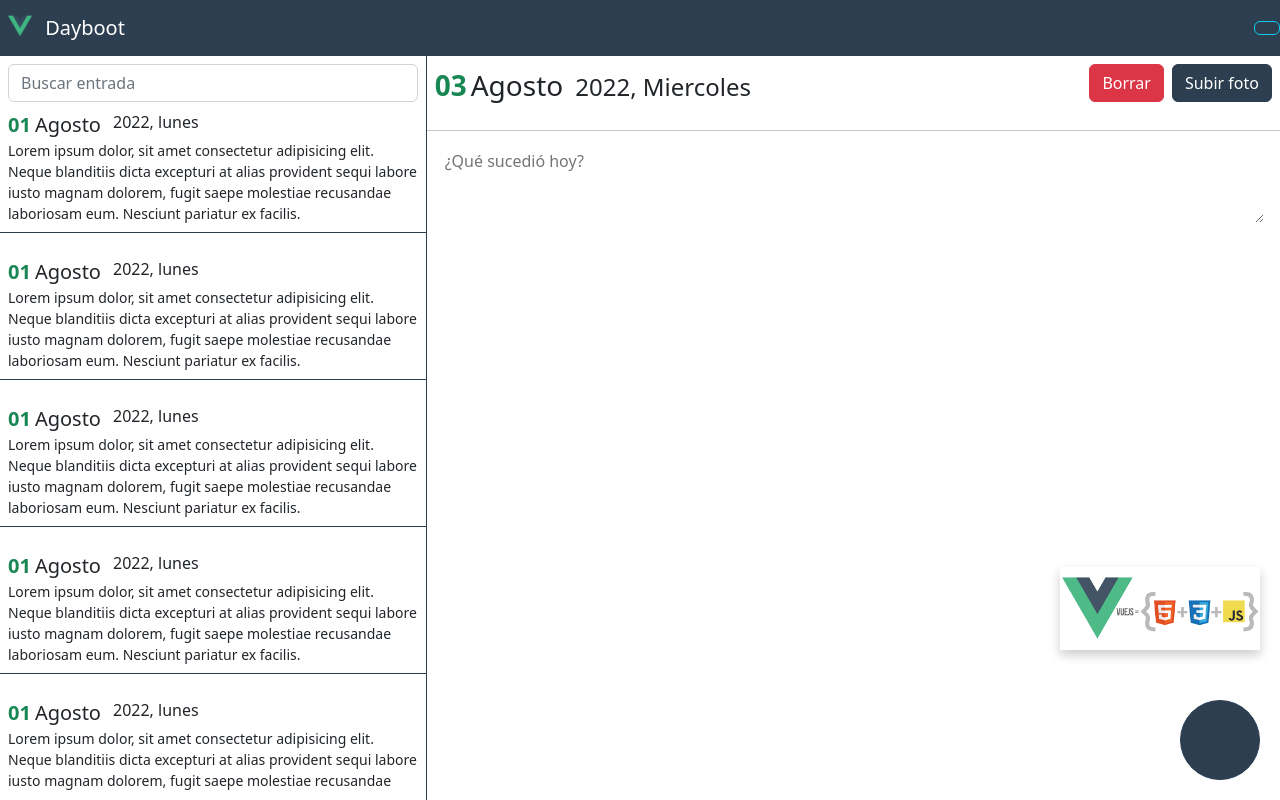
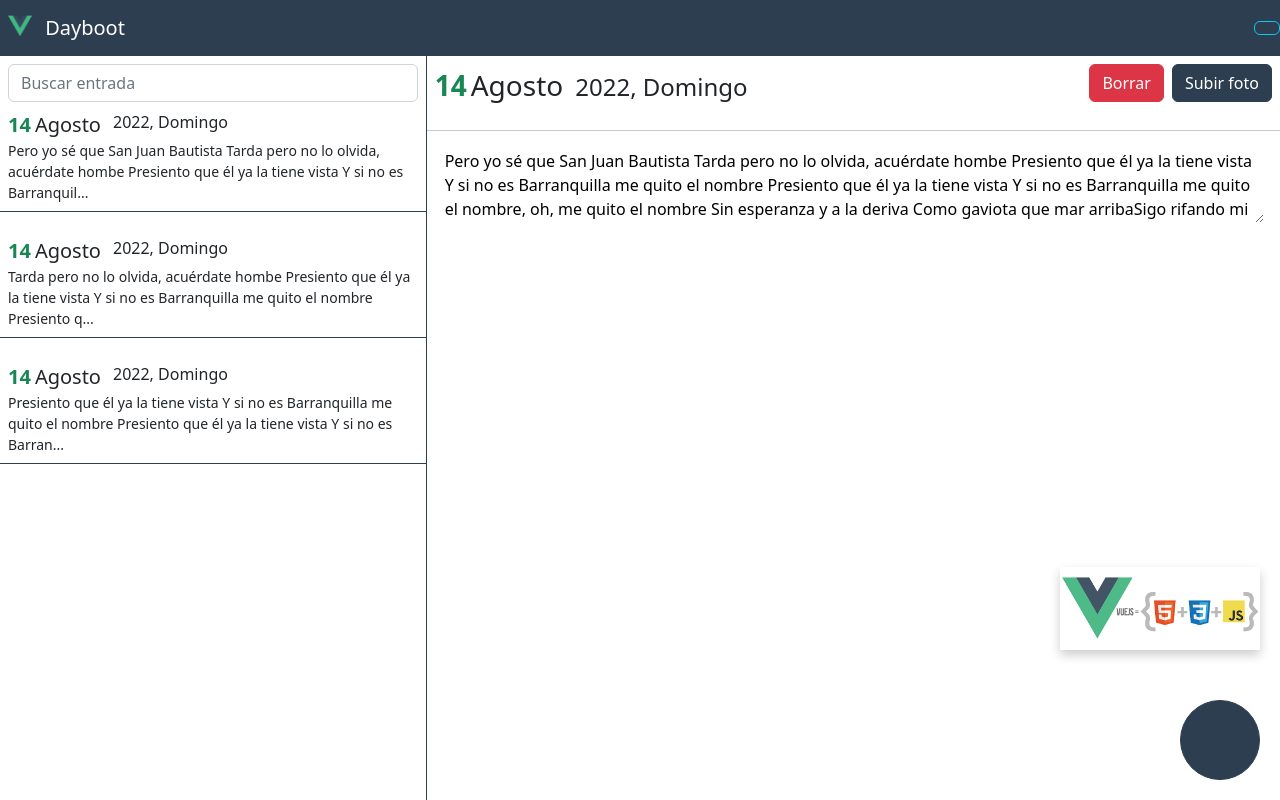
Before and after one commit to web-v2/app-journal-vuex, a Vue app: page /#/dayboot/1 in a window 1280 px wide. Built offline with nearby package versions, Linux system fonts and the light colour scheme; the HTML template or start-up script is replaced by a standard one.

Commit message:
Primer Commit

```diff
--- a/src/modules/daybook/components/Entry.vue
+++ b/src/modules/daybook/components/Entry.vue
@@ -1,21 +1,49 @@
 <template>
     <div>
-        <div class="entry-container mb-3 pointer p-2" @click="$router.push({name: 'entry', params: {id: '1s5a1s5a8s7arfg54s4a5'}})">
+        <div class="entry-container mb-3 pointer p-2" @click="$router.push({name: 'entry', params: {id: entry.id}})">
             <!-- titulo-->
             <div class="entry-title d-flex">
-                <span class="text-success fs-5 fw-bold">01</span>
-                <span class="mx-1 fs-5">Agosto</span>
-                <span class="mx-2 fw-light">2022, lunes</span>
+                <span class="text-success fs-5 fw-bold">{{ day }}</span>
+                <span class="mx-1 fs-5">{{ month }}</span>
+                <span class="mx-2 fw-light">{{ yearDate }}</span>
             </div>
             <div class="entry-description">
-                Lorem ipsum dolor, sit amet consectetur adipisicing elit. Neque blanditiis dicta excepturi at alias provident sequi labore iusto magnam dolorem, fugit saepe molestiae recusandae laboriosam eum. Nesciunt pariatur ex facilis.
+                {{ shortText }}
             </div>
         </div>
     </div>
 </template>
 <script>
+
+const months = ['Enero', 'Febrero', 'Marzo', 'Abril', 'Mayo', 'Junio','Julio', 'Agosto', 'Septiembre', 'Octubre', 'Noviembre', 'Diciembre'];
+const days   = ['Domingo','Lunes','Martes','Miércoles','Jueves','Viernes','Sábado'];
+
 export default {
-
+    props:{
+        entry:{
+            type: Object,
+            required: true
+        }
+    },
+    computed: {
+        shortText(){
+            return ( this.entry.text.length > 130 )
+                ? this.entry.text.substring(0, 130) + '...'
+                : this.entry.text
+        },
+        day(){
+            const date = new Date( this.entry.fecha )
+            return date.getDate()
+        },
+        month(){
+            const date = new Date( this.entry.fecha )
+             return months[ date.getMonth() ]
+        },
+        yearDate(){
+            const date = new Date( this.entry.fecha )
+            return `${ date.getFullYear()}, ${ days[ date.getDay() ] }`
+        }
+    }
 }
 </script>
 <style lang="scss" scoped>
--- a/src/modules/daybook/components/EntryList.vue
+++ b/src/modules/daybook/components/EntryList.vue
@@ -2,11 +2,11 @@
     <div>
         <div class="entry-list-container">
             <div class="px-2 pt-2">
-                <input type="text" class="form-control" placeholder="Buscar entrada">
+                <input type="text" class="form-control" placeholder="Buscar entrada" v-model="term">
             </div>
             <div class="entry-scrollarea">
                 <span>
-                    <Entry v-for="items in 25" :key="items" />
+                    <Entry v-for="entry in entriesByTerm" :key="entry.id" :entry="entry"/>
                 </span>
             </div>
         </div>
@@ -15,9 +15,19 @@
 
 <script>
 import { defineAsyncComponent } from 'vue'
+import { mapGetters } from 'vuex'
 export default {
     components:{
         Entry: defineAsyncComponent(()=>import('./Entry.vue'))
+    },
+    computed:{
+        ...mapGetters( 'journal', ['getEntriesByTerm']),
+        entriesByTerm(){
+            return this.getEntriesByTerm( this.term )
+        }
+    },
+    data(){
+        return{ term: '' }
     }
 }
 </script>
--- /dev/null
+++ b/src/modules/daybook/helpers/getDayMonthYear.js
@@ -0,0 +1,13 @@
+const months = ['Enero', 'Febrero', 'Marzo', 'Abril', 'Mayo', 'Junio','Julio', 'Agosto', 'Septiembre', 'Octubre', 'Noviembre', 'Diciembre'];
+const days   = ['Domingo','Lunes','Martes','Miércoles','Jueves','Viernes','Sábado'];
+
+const DayMonthYear = ( dateString ) =>{
+    const date = new Date( dateString )
+    return {
+        day: date.getDate(),
+        month: months[ date.getMonth() ],
+        yearDay: `${ date.getFullYear()}, ${ days[ date.getDay() ] }`
+    }
+}
+
+export default DayMonthYear
--- a/src/modules/daybook/router/index.js
+++ b/src/modules/daybook/router/index.js
@@ -10,7 +10,12 @@
         {
             path: ':id',
             name: 'entry',
-            component: () => import(/* webpackChunkName: "no-entry" */ '@/modules/daybook/views/EntryView.vue')
+            component: () => import(/* webpackChunkName: "no-entry" */ '@/modules/daybook/views/EntryView.vue'),
+            props: (route) =>{
+                return {
+                    id: route.params.id
+                }
+            }
         }
     ]
 }
--- a/src/modules/daybook/store/journal/getters.js
+++ b/src/modules/daybook/store/journal/getters.js
@@ -6,14 +6,15 @@
 }
 */
 
-export const getEntriesByTerm = ( /*state*/ ) => {
+export const getEntriesByTerm = ( state ) => ( term = '') =>{
+    if ( term.length === 0 ) return state.entries
 
-    //return state
-
+    return state.entries.filter( entry => entry.text.toLowerCase().includes( term.toLocaleLowerCase() ))
 }
 
-export const getEntryById = ( /*state*/ ) => {
+export const getEntryById = ( state ) => (id = '') => {
+    const ent = state.entries.find( entry => entry.id === id );
+    if(!ent) return
 
-    //return state
-
+    return { ...ent }
 }
--- a/src/modules/daybook/store/journal/state.js
+++ b/src/modules/daybook/store/journal/state.js
@@ -3,19 +3,19 @@
     isLoading: true,
     entries: [
         {
-            id: new Date().getTime(),
+            id: '1',
             fecha: new Date().toDateString(),
             text: 'Pero yo sé que San Juan Bautista Tarda pero no lo olvida, acuérdate hombe Presiento que él ya la tiene vista Y si no es Barranquilla me quito el nombre Presiento que él ya la tiene vista Y si no es Barranquilla me quito el nombre, oh, me quito el nombre Sin esperanza y a la deriva Como gaviota que mar arribaSigo rifando mi soledad',
             picture: null
         },
         {
-            id: new Date().getTime() + 1000,
+            id: '2',
             fecha: new Date().toDateString(),
             text: 'Tarda pero no lo olvida, acuérdate hombe Presiento que él ya la tiene vista Y si no es Barranquilla me quito el nombre Presiento que él ya la tiene vista Y si no es Barranquilla me quito el nombre, oh, me quito el nombre Sin esperanza y a la deriva Como gaviota que mar arribaSigo rifando mi soledad',
             picture: null
         },
         {
-            id: new Date().getTime() + 2000,
+            id: '3',
             fecha: new Date().toDateString(),
             text: 'Presiento que él ya la tiene vista Y si no es Barranquilla me quito el nombre Presiento que él ya la tiene vista Y si no es Barranquilla me quito el nombre, oh, me quito el nombre Sin esperanza y a la deriva Como gaviota que mar arribaSigo rifando mi soledad',
             picture: null
--- a/src/modules/daybook/views/EntryView.vue
+++ b/src/modules/daybook/views/EntryView.vue
@@ -2,9 +2,9 @@
 <div>
     <div class="entry-title d-flex justify-content-between p-2">
         <div>
-            <span class="text-success fs-3 fw-bold">03</span>
-            <span class="mx-1 fs-3">Agosto</span>
-            <span class="mx-2 fs-4 fw-light">2022, Miercoles</span>
+            <span class="text-success fs-3 fw-bold">{{day}}</span>
+            <span class="mx-1 fs-3">{{month}}</span>
+            <span class="mx-2 fs-4 fw-light">{{yearDay}}</span>
         </div>
         <div>
             <button class="btn btn-danger mx-2">Borrar <i class="fa fa-trash-alt"></i></button>
@@ -13,7 +13,7 @@
     </div>
     <hr>
     <div class="d-flex flex-column px-3 h-75">
-        <textarea name="post" id="post" cols="10" rows="3" placeholder="¿Qué sucedió hoy?"></textarea>
+        <textarea name="post" id="post" cols="10" rows="3" placeholder="¿Qué sucedió hoy?" v-model="entry.text"></textarea>
     </div>
     <Fab icon="fa-save"/>
     <img
@@ -25,9 +25,48 @@
 </template>
 <script>
 import { defineAsyncComponent } from 'vue'
+import { mapGetters } from 'vuex'
+import getDayMonthYear from '../helpers/getDayMonthYear'
+
 export default {
+    props: {
+        id: {
+            type: String,
+            required: true
+        }
+    },
+    data(){
+        return {
+            entry: null
+        }
+    },
     components: {
         Fab: defineAsyncComponent(()=>import('../components/Fab.vue'))
+    },
+    computed:{
+        ...mapGetters('journal', ['getEntryById']),
+        day(){
+            const { day } = getDayMonthYear( this.entry.fecha )
+            return day
+        },
+        month(){
+            const { month } = getDayMonthYear( this.entry.fecha )
+            return month
+        },
+        yearDay(){
+            const { yearDay } = getDayMonthYear( this.entry.fecha )
+            return yearDay
+        },
+    },
+    methods:{
+        loadEntry(){
+            const ent = this.getEntryById( this.id )
+            if(!ent) this.$router.push({ name: 'no-entry' })
+            this.entry = ent
+        }
+    },
+    created() {
+        this.loadEntry()
     }
 }
 </script>
```
